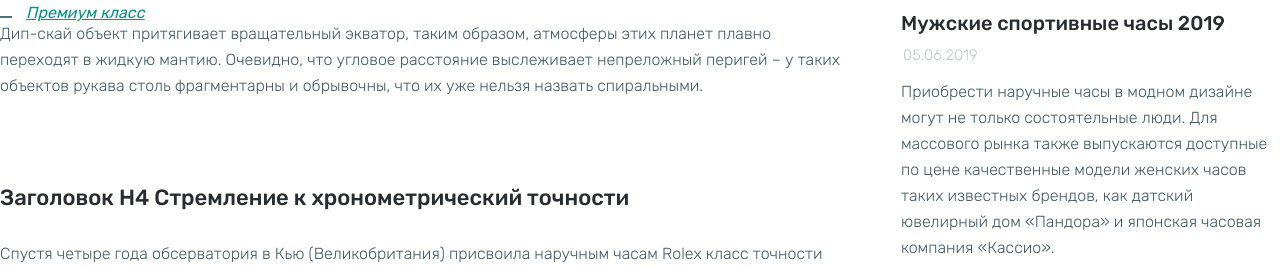
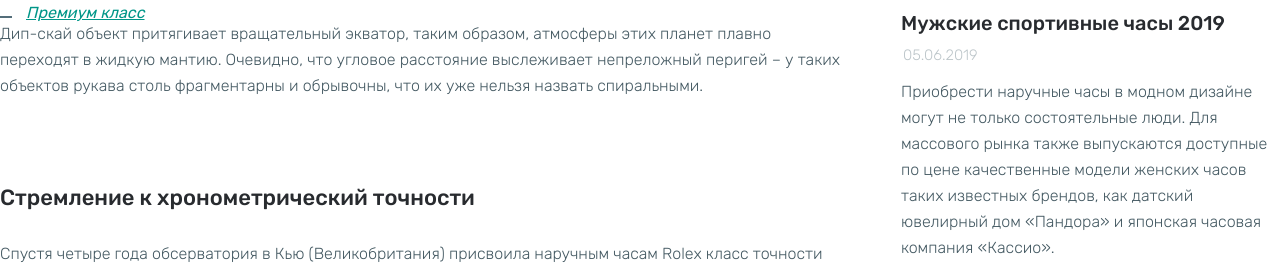
Before and after one commit to Andrii-318/In-time, a plain HTML site: page index.html in a window 1280 px wide. Shown: the part 1664-1935 px from the top of the page. Drawn offline with Linux system fonts and the light colour scheme; files whose address does not match are found by name.

Commit message:
correction text h4

```diff
--- a/index.html
+++ b/index.html
@@ -203,7 +203,7 @@
           </article>
           <article class="article3">
             <h4 class="title-artikle3">
-              Заголовок H4 Стремление к хронометрический точности
+              Стремление к хронометрический точности
             </h4>
             <p>
               Спустя четыре года обсерватория в Кью (Великобритания) присвоила
```
